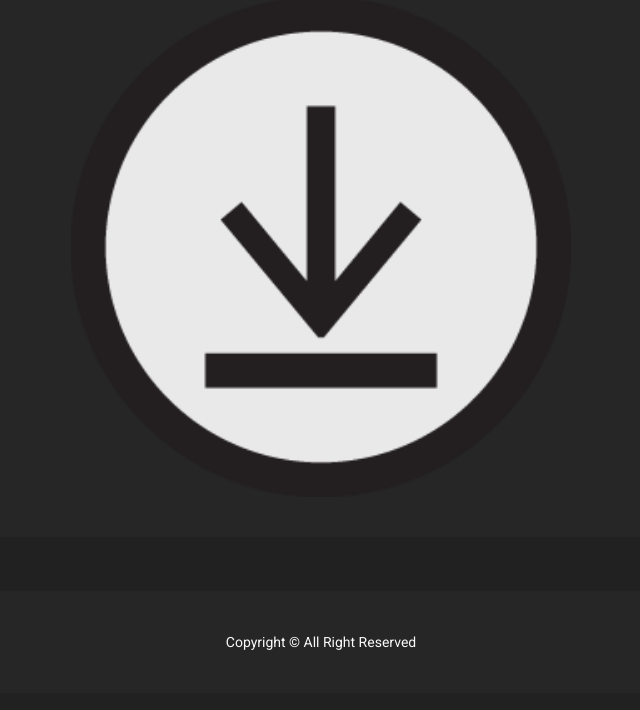
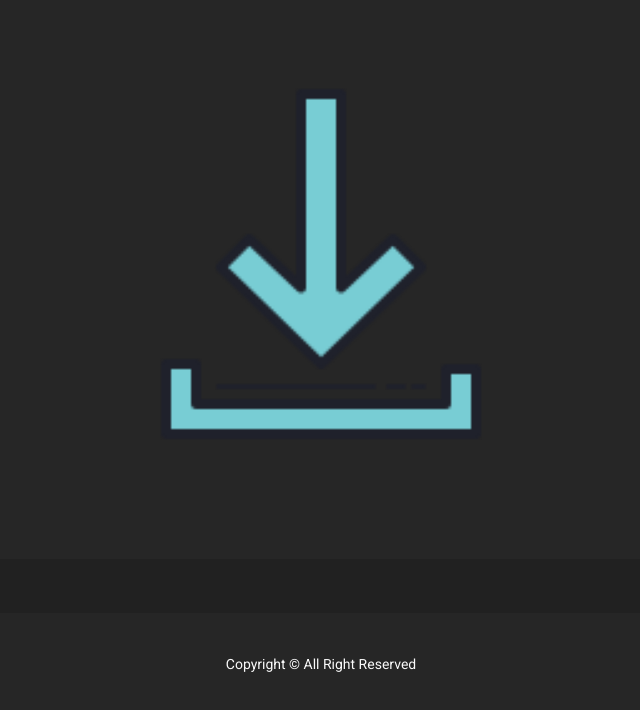
Before and after one commit to AlvaroJaramillo10/AlvaroJaramillo10.github.io, a plain HTML site: page index.html in a window 1280 px wide. Shown: the part 2999-3709 px from the top of the page, without its empty margins (319-959 px from the left). Drawn offline with Linux system fonts and the light colour scheme.

Commit message:
8/16/2020 1:50pm

```diff
--- a/index.html
+++ b/index.html
@@ -458,10 +458,11 @@
             <a href="https://steamcommunity.com/profiles/76561198038361358"><img src="https://badges.steamprofile.com/profile/default/steam/76561198038361358.png"/></a>
 
         </div>
-
+        &nbsp;
+            &nbsp;
         <div class="container">
             <a href="/images/resume.pdf" download="AlvaroJaramilloResume">
-                            <img src="/images/download1.png" alt="Download Resume" class="center">
+                            <img src="/images/download2.png" alt="Download Resume" class="center">
                         </a>
 
         </div>
```
Also changed, not shown: images/download2.png (added).
